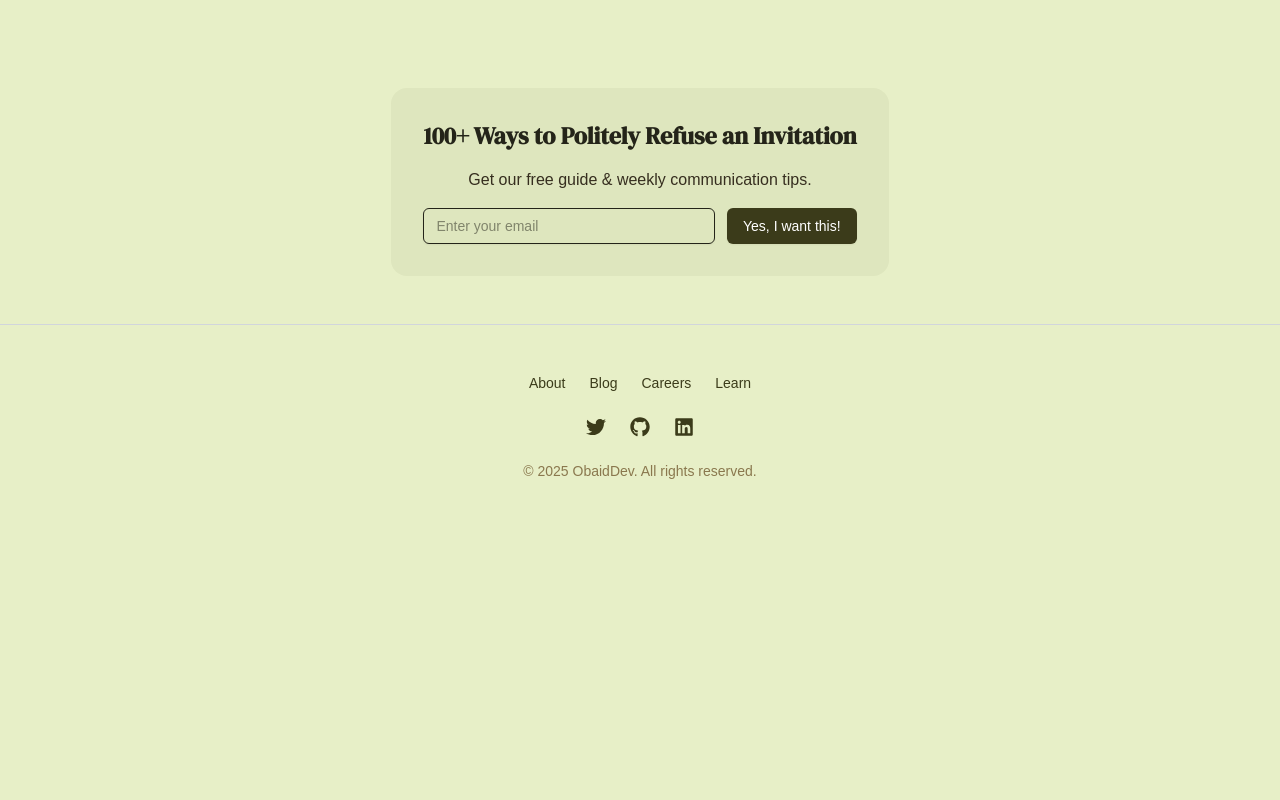
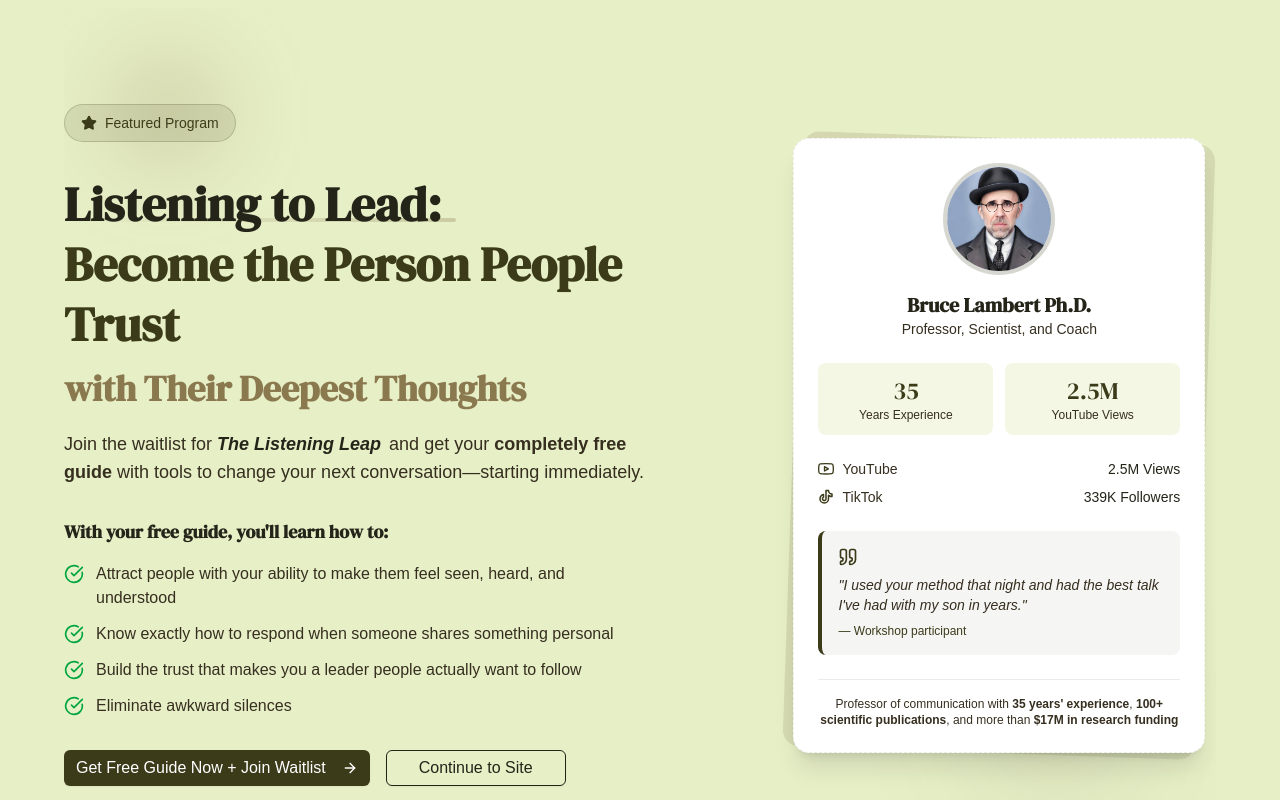
Before and after one commit to Oba1d-Khan/communicationhelp, a Next.js app: page / in a window 1280 px wide. Shown: the part 1540-2340 px from the top of the page. Before the commit the page ends 2069 px from the top, so only its background shows below. Built offline with nearby package versions, Linux system fonts and the light colour scheme; a web font is replaced by a local one.

Commit message:
add about section on homepage

```diff
--- a/src/app/globals.css
+++ b/src/app/globals.css
@@ -101,6 +101,7 @@
   .root-layout {
     @apply max-w-7xl mx-auto flex flex-col gap-12 my-12 px-16 max-sm:px-4 max-sm:my-8;
   }
+
 }
 
 /* Utilities */
--- a/src/app/page.js
+++ b/src/app/page.js
@@ -1,3 +1,4 @@
+import AboutMentor from "@/components/home/AboutMentor";
 import Hero from "@/components/home/Hero";
 import CTA from "@/components/shared/CTA";
 
@@ -5,6 +6,7 @@ export default function Home() {
   return (
     <main className="root-layout min-h-screen">
       <Hero />
+      <AboutMentor />
       <CTA />
     </main>
   );
--- /dev/null
+++ b/src/components/home/AboutMentor.jsx
@@ -0,0 +1,184 @@
+import { CheckCircle, Quote, Star, ArrowRight } from "lucide-react";
+import { FiYoutube } from "react-icons/fi";
+import { PiTiktokLogoBold } from "react-icons/pi";
+import Image from "next/image";
+import { Button } from "../ui/button";
+import { benefits } from "@/constants/constants";
+
+const AboutMentor = () => {
+  return (
+    <section className="relative w-full py-16 md:py-24 bg-background overflow-hidden">
+      {/* Decorative background elements */}
+      <div className="absolute top-10 left-10 w-32 h-32 bg-secondary/20 rounded-full blur-2xl" />
+      <div className="absolute bottom-20 right-20 w-40 h-40 bg-primary/10 rounded-full blur-3xl" />
+
+      {/* Decorative lines */}
+      <div className="absolute top-[24%] left-0 w-[34%] h-1 bg-gradient-to-r from-transparent to-secondary/30 rounded-full" />
+      <div className="absolute bottom-1/2 right-0 w-32 h-px bg-gradient-to-l from-transparent to-primary/30" />
+
+      <div className=" relative z-10 px-2 md:px-0">
+        <div className="">
+          <div className="grid grid-cols-1 lg:grid-cols-12 gap-8  xl:gap-20 items-center">
+            {/* Left Column - Content */}
+            <div className="lg:col-span-7 space-y-8">
+              {/* Badge */}
+              <div className="inline-flex items-center gap-2 bg-primary/10 px-4 py-2 rounded-full border border-primary/20">
+                <Star className="w-4 h-4 text-primary fill-current" />
+                <span className="text-sm font-medium text-primary">
+                  Featured Program
+                </span>
+              </div>
+
+              {/* Main Heading */}
+              <div className="space-y-4">
+                <h1 className="text-2xl md:text-3xl lg:text-4xl xl:text-5xl font-heading leading-tight">
+                  <span className="text-foreground">Listening to Lead:</span>
+                  <br />
+                  <span className="text-primary">
+                    Become the Person People Trust
+                  </span>
+                  <br />
+                  <span className="text-secondary text-xl md:text-2xl lg:text-3xl xl:text-4xl">
+                    with Their Deepest Thoughts
+                  </span>
+                </h1>
+
+                <p className="text-base md:text-lg text-text-light lg:w-[92%]">
+                  Join the waitlist for{" "}
+                  <span className="font-semibold text-foreground italic mr-2">
+                    The Listening Leap
+                  </span>
+                  and get your <strong>completely free guide</strong> with tools
+                  to change your next conversation—starting immediately.
+                </p>
+              </div>
+
+              {/* Benefits List */}
+              <div className="space-y-4 lg:w-[88%]">
+                <h3 className="text-lg font-semibold text-foreground">
+                  With your free guide, you'll learn how to:
+                </h3>
+                <ul className="space-y-3">
+                  {benefits.map((benefit, index) => (
+                    <li key={index} className="flex items-start gap-3">
+                      <CheckCircle className="w-5 h-5 text-green-600 mt-0.5 flex-shrink-0" />
+                      <span className="text-text-light text-sm md:text-base">
+                        {benefit}
+                      </span>
+                    </li>
+                  ))}
+                </ul>
+              </div>
+
+              {/* CTA Buttons */}
+              <div className="flex flex-col sm:flex-row gap-4 ">
+                <Button className="bg-primary hover:bg-primary/90 text-white px-6 md:px-8 lg:px-12 py-3 text-sm md:text-base font-medium cursor-pointer">
+                  Get Free Guide Now + Join Waitlist
+                  <ArrowRight className="w-4 h-4 ml-2" />
+                </Button>
+                <Button
+                  variant="outline"
+                  className="px-6 md:px-8 py-3 text-sm md:text-base cursor-pointer"
+                >
+                  Continue to Site
+                </Button>
+              </div>
+            </div>
+
+            {/* Right Column - Author Card */}
+            <div className="lg:col-span-5">
+              <div className="relative w-[95%] max-w-md mx-auto lg:max-w-none">
+                {/* Background decorative shape */}
+                <div className="absolute inset-0 bg-gradient-to-br from-secondary/20 to-primary/10 rounded-2xl transform lg:rotate-2" />
+
+                {/* Main card */}
+                <div className="relative bg-white dark:bg-primary/2 p-6 rounded-2xl shadow-xl border border-dashed border-primary/10">
+                  {/* Author Image and Basic Info */}
+                  <div className="text-center mb-6">
+                    <div className="relative w-24 h-24 md:w-28 md:h-28 mx-auto mb-4">
+                      <Image
+                        src="/images/dp.jpg"
+                        alt="Bruce Lambert"
+                        fill
+                        className="object-cover rounded-full border-4 border-primary/20"
+                      />
+                    </div>
+                    <h3 className="text-lg md:text-xl font-heading text-foreground">
+                      Bruce Lambert Ph.D.
+                    </h3>
+                    <p className="text-text-light text-sm">
+                      Professor, Scientist, and Coach
+                    </p>
+                  </div>
+
+                  {/* Stats */}
+                  <div className="grid grid-cols-2 gap-3 mb-6">
+                    <div className="text-center p-3 bg-background/50 rounded-lg">
+                      <div className="text-xl md:text-2xl font-heading text-primary">
+                        35
+                      </div>
+                      <div className="text-xs text-text-light">
+                        Years Experience
+                      </div>
+                    </div>
+                    <div className="text-center p-3 bg-background/50 rounded-lg">
+                      <div className="text-xl md:text-2xl font-heading text-primary">
+                        2.5M
+                      </div>
+                      <div className="text-xs text-text-light">
+                        YouTube Views
+                      </div>
+                    </div>
+                  </div>
+
+                  {/* Social Stats */}
+                  <div className="space-y-2 mb-6">
+                    <div className="flex items-center justify-between text-sm">
+                      <div className="flex items-center gap-2">
+                        <FiYoutube className="w-4 h-4 text-primary" />
+                        <span className="text-text-light">YouTube</span>
+                      </div>
+                      <span className="font-medium">2.5M Views</span>
+                    </div>
+                    <div className="flex items-center justify-between text-sm">
+                      <div className="flex items-center gap-2">
+                        <PiTiktokLogoBold className="w-4 h-4 text-primary" />
+                        <span className="text-text-light">TikTok</span>
+                      </div>
+                      <span className="font-medium">339K Followers</span>
+                    </div>
+                  </div>
+
+                  {/* Testimonial */}
+                  <div className="relative bg-primary/5 p-4 rounded-lg border-l-4 border-primary mb-6">
+                    <Quote className="w-5 h-5 text-primary mb-2" />
+                    <p className="text-sm text-text-light italic mb-2">
+                      "I used your method that night and had the best talk I've
+                      had with my son in years."
+                    </p>
+                    <p className="text-xs text-primary font-medium">
+                      — Workshop participant
+                    </p>
+                  </div>
+
+                  {/* Credentials */}
+                  <div className="pt-4 border-t border-primary/10">
+                    <p className="text-xs text-text-light text-center">
+                      Professor of communication with{" "}
+                      <strong>35 years' experience</strong>,
+                      <strong> 100+ scientific publications</strong>, and more
+                      than
+                      <strong> $17M in research funding</strong>
+                    </p>
+                  </div>
+                </div>
+              </div>
+            </div>
+          </div>
+        </div>
+      </div>
+    </section>
+  );
+};
+
+export default AboutMentor;
--- a/src/components/home/Hero.jsx
+++ b/src/components/home/Hero.jsx
@@ -5,7 +5,7 @@ const Hero = () => {
     <section className="root-layout">
       {/* Hero Section */}
       <div className="text-center flex flex-col items-center gap-6">
-        <h1 className="text-5xl max-w-3xl leading-tight">
+        <h1 className="lg:text-5xl max-w-3xl leading-tight">
           Improve Your{" "}
           <span className="text-primary text-shadow-md">Relationships</span>
         </h1>
--- a/src/constants/constants.js
+++ b/src/constants/constants.js
@@ -25,3 +25,12 @@ export const navigation = {
     },
   ],
 };
+
+// workshop benefits
+
+export const benefits = [
+  "Attract people with your ability to make them feel seen, heard, and understood",
+  "Know exactly how to respond when someone shares something personal",
+  "Build the trust that makes you a leader people actually want to follow",
+  "Eliminate awkward silences",
+];
```
